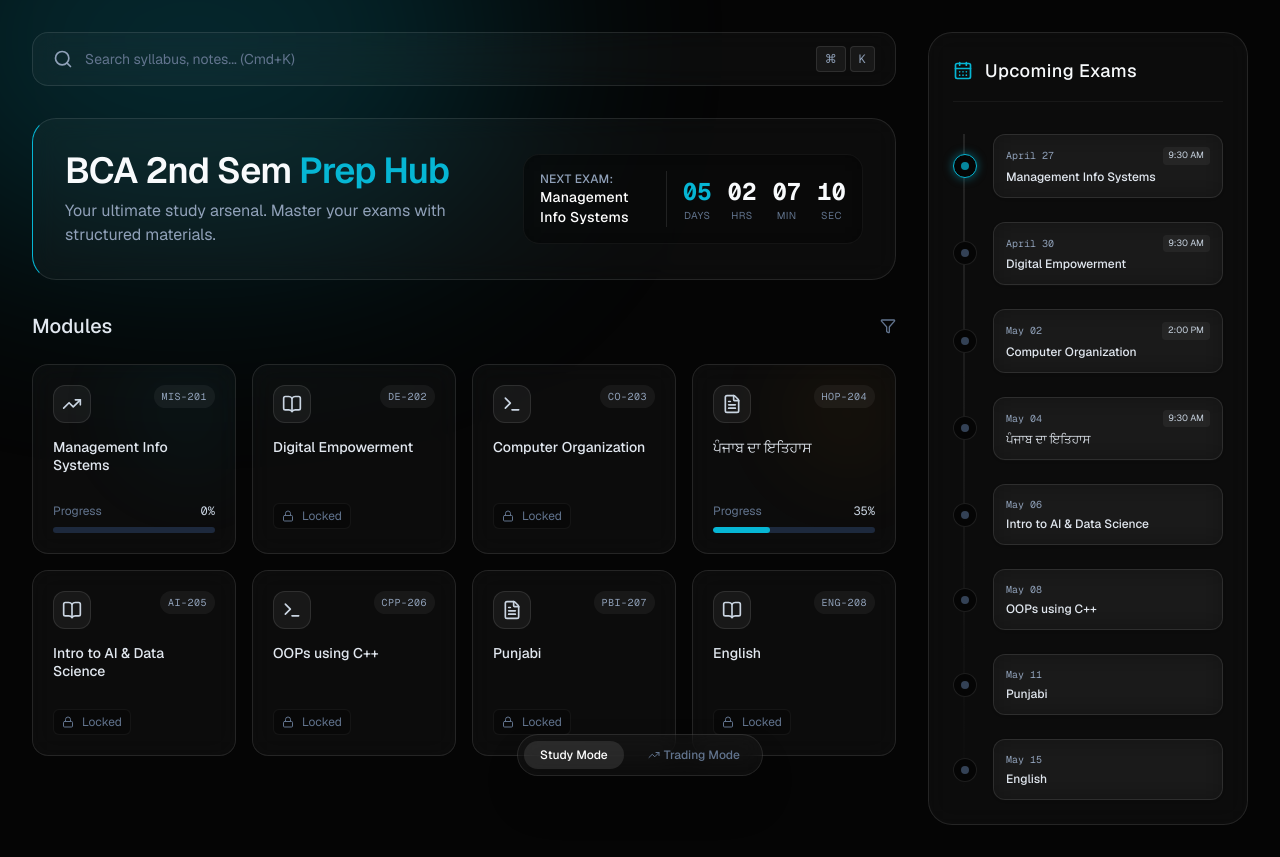
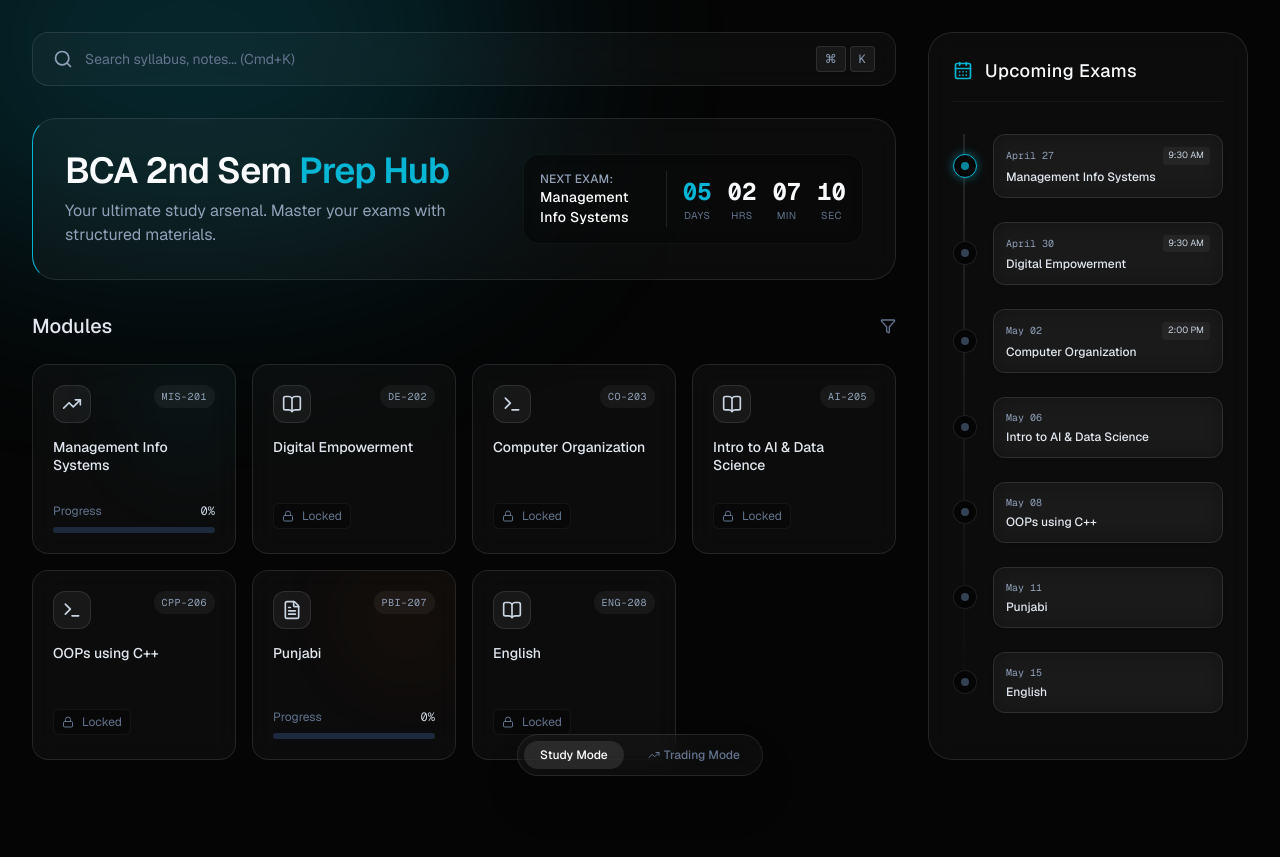
Before and after one commit to baljotchohan/BCA-2ND-SEM, a Next.js app in the folder study-dashboard/: page /BCA-2ND-SEM/ in a window 1280 px wide. After the commit the page ends 800 px from the top, so only its background shows below. Built offline with nearby package versions, Linux system fonts and the light colour scheme.

Commit message:
refactor: remove subject HOP-204 and cleanup conditional UI rendering logic

```diff
--- a/study-dashboard/app/page.tsx
+++ b/study-dashboard/app/page.tsx
@@ -69,18 +69,7 @@ const subjects: Subject[] = [
     icon: Terminal,
     locked: true,
   },
-  {
-    id: "s4",
-    name: "ਪੰਜਾਬ ਦਾ ਇਤਿਹਾਸ",
-    code: "HOP-204",
-    progress: 35,
-    displayDate: "May 04",
-    examDate: "2026-05-04T09:30:00",
-    time: "9:30 AM",
-    color: "from-amber-500/20 to-transparent",
-    icon: FileText,
-    locked: false,
-  },
+
   {
     id: "s5",
     name: "Intro to AI & Data Science",
@@ -112,7 +101,7 @@ const subjects: Subject[] = [
     examDate: "2026-05-11T09:30:00",
     color: "from-orange-500/20 to-transparent",
     icon: FileText,
-    locked: true,
+    locked: false,
   },
   {
     id: "s8",
@@ -521,9 +510,9 @@ export default function StudyDashboard() {
               {/* Tabs */}
               <div className="flex overflow-x-auto border-b border-white/5 px-2 md:px-6 hide-scrollbar shrink-0">
                 {[
-                  { id: "questions", label: activeSubject.code === "HOP-204" ? "ਮਹੱਤਵਪੂਰਨ ਪ੍ਰਸ਼ਨ" : "Important Questions" },
-                  { id: "notes", label: activeSubject.code === "HOP-204" ? "ਪੀ.ਡੀ.ਐਫ਼ ਨੋਟਸ" : "PDF Notes" },
-                  { id: "units", label: activeSubject.code === "HOP-204" ? "ਸਿਲੇਬਸ (ਯੂਨਿਟ)" : "Unit Breakdown" },
+                  { id: "questions", label: "Important Questions" },
+                  { id: "notes", label: "PDF Notes" },
+                  { id: "units", label: "Unit Breakdown" },
                 ].map((tab) => (
                   <button
                     key={tab.id}
@@ -557,24 +546,6 @@ export default function StudyDashboard() {
                       exit={{ opacity: 0, y: -10 }}
                       className="space-y-3"
                     >
-                      {activeSubject.code === "HOP-204" ? (
-                        <div className="space-y-4">
-                          <h3 className="text-lg font-medium text-white mb-4">ਮਹੱਤਵਪੂਰਨ ਪ੍ਰਸ਼ਨ (Important Questions)</h3>
-                          <ul className="space-y-3">
-                            {[
-                              "ਪੰਜਾਬ ਦੇ ਭੂਗੋਲਿਕ ਪਹਿਲੂਆਂ ਅਤੇ ਉਨ੍ਹਾਂ ਦਾ ਇਤਿਹਾਸ 'ਤੇ ਪ੍ਰਭਾਵ ਕੀ ਹੈ?",
-                              "ਸਿੰਧ ਘਾਟੀ ਦੀ ਸਭਿਅਤਾ ਦੀਆਂ ਮੁੱਖ ਵਿਸ਼ੇਸ਼ਤਾਵਾਂ ਦਾ ਵਰਣਨ ਕਰੋ।",
-                              "ਆਰੀਅਨਾਂ ਦਾ ਪੰਜਾਬ ਵਿੱਚ ਆਗਮਨ ਅਤੇ ਪ੍ਰਭਾਵ ਸਮਝਾਓ।",
-                              "ਗੁਰੂ ਨਾਨਕ ਦੇਵ ਜੀ ਦੀਆਂ ਪ੍ਰਮੁੱਖ ਸਿੱਖਿਆਵਾਂ ਬਾਰੇ ਚਰਚਾ ਕਰੋ।",
-                              "ਮਹਾਰਾਜਾ ਰਣਜੀਤ ਸਿੰਘ ਦੇ ਪ੍ਰਸ਼ਾਸਨਿਕ ਢਾਂਚੇ ਦਾ ਵਰਣਨ ਕਰੋ।"
-                            ].map((q, i) => (
-                              <li key={i} className="p-4 glass-panel rounded-xl border border-white/5 text-sm text-slate-200 hover:border-amber-500/30 transition-colors">
-                                <span className="text-amber-500 mr-2 font-bold">ਪ੍ਰਸ਼ਨ {i+1}:</span> {q}
-                              </li>
-                            ))}
-                          </ul>
-                        </div>
-                      ) : (
                       <div className="text-center py-12 border border-dashed border-white/10 rounded-2xl bg-white/[0.01]">
                         <FileText className="w-8 h-8 text-slate-600 mx-auto mb-3" />
                         <h3 className="text-slate-300 font-medium">
@@ -585,7 +556,6 @@ export default function StudyDashboard() {
                           questions for {activeSubject.code}.
                         </p>
                       </div>
-                      )}
                     </motion.div>
                   )}
 
@@ -597,29 +567,6 @@ export default function StudyDashboard() {
                       exit={{ opacity: 0, y: -10 }}
                       className="grid grid-cols-1 md:grid-cols-2 gap-4"
                     >
-                      {activeSubject.code === "HOP-204" ? (
-                        <>
-                          {[
-                            { title: "ਪ੍ਰਾਚੀਨ ਪੰਜਾਬ", size: "2.4 MB" },
-                            { title: "ਸਿੱਖ ਇਤਿਹਾਸ", size: "3.1 MB" },
-                            { title: "ਮਹਾਰਾਜਾ ਰਣਜੀਤ ਸਿੰਘ ਕਾਲ", size: "1.8 MB" },
-                            { title: "ਆਧੁਨਿਕ ਪੰਜਾਬ", size: "2.0 MB" }
-                          ].map((pdf, i) => (
-                            <div key={i} className="glass-panel p-4 rounded-xl border border-white/5 flex items-center justify-between group cursor-pointer hover:bg-white/5 transition-all">
-                              <div className="flex items-center gap-3">
-                                <div className="p-2 bg-red-500/10 rounded-lg text-red-400 group-hover:bg-red-500/20 transition-colors">
-                                  <FileText className="w-5 h-5" />
-                                </div>
-                                <div>
-                                  <h4 className="text-sm font-medium text-slate-200">{pdf.title}</h4>
-                                  <p className="text-xs text-slate-500">PDF • {pdf.size}</p>
-                                </div>
-                              </div>
-                              <Download className="w-4 h-4 text-slate-500 group-hover:text-amber-400 transition-colors" />
-                            </div>
-                          ))}
-                        </>
-                      ) : (
                       <div className="col-span-full text-center py-12 border border-dashed border-white/10 rounded-2xl bg-white/[0.01]">
                         <Download className="w-8 h-8 text-slate-600 mx-auto mb-3" />
                         <h3 className="text-slate-300 font-medium">
@@ -629,7 +576,6 @@ export default function StudyDashboard() {
                           Awaiting PDF uploads and module materials.
                         </p>
                       </div>
-                      )}
                     </motion.div>
                   )}
 
@@ -641,28 +587,6 @@ export default function StudyDashboard() {
                       exit={{ opacity: 0, y: -10 }}
                       className="space-y-4"
                     >
-                      {activeSubject.code === "HOP-204" ? (
-                        <div className="space-y-4">
-                          {[
-                            { unit: "ਯੂਨਿਟ 1", title: "ਪ੍ਰਾਚੀਨ ਪੰਜਾਬ", desc: "ਸਿੰਧ ਘਾਟੀ ਦੀ ਸਭਿਅਤਾ, ਆਰੀਅਨਾਂ ਦਾ ਆਗਮਨ ਅਤੇ ਜਾਤੀ ਪ੍ਰਣਾਲੀ" },
-                            { unit: "ਯੂਨਿਟ 2", title: "ਮੱਧਕਾਲੀਨ ਪੰਜਾਬ", desc: "ਭਗਤੀ ਲਹਿਰ, ਸੂਫੀਵਾਦ ਅਤੇ ਪੰਜਾਬ ਦੇ ਸਮਾਜਿਕ ਹਾਲਾਤ" },
-                            { unit: "ਯੂਨਿਟ 3", title: "ਸਿੱਖ ਇਤਿਹਾਸ", desc: "ਗੁਰੂ ਨਾਨਕ ਦੇਵ ਜੀ ਤੋਂ ਗੁਰੂ ਗੋਬਿੰਦ ਸਿੰਘ ਜੀ ਤੱਕ, ਖਾਲਸੇ ਦੀ ਸਿਰਜਣਾ" },
-                            { unit: "ਯੂਨਿਟ 4", title: "ਆਧੁਨਿਕ ਪੰਜਾਬ", desc: "ਬ੍ਰਿਟਿਸ਼ ਰਾਜ, ਸਿੰਘ ਸਭਾ ਲਹਿਰ ਅਤੇ ਆਜ਼ਾਦੀ ਸੰਗਰਾਮ ਵਿੱਚ ਪੰਜਾਬ ਦਾ ਯੋਗਦਾਨ" }
-                          ].map((u, i) => (
-                            <div key={i} className="glass-panel p-5 rounded-xl border border-white/5 hover:border-amber-500/20 transition-colors">
-                              <div className="flex items-start gap-4">
-                                <div className="px-3 py-1 bg-amber-500/10 text-amber-400 text-xs font-mono rounded-md shrink-0">
-                                  {u.unit}
-                                </div>
-                                <div>
-                                  <h4 className="text-sm font-medium text-white mb-1">{u.title}</h4>
-                                  <p className="text-xs text-slate-400">{u.desc}</p>
-                                </div>
-                              </div>
-                            </div>
-                          ))}
-                        </div>
-                      ) : (
                       <div className="text-center py-12 border border-dashed border-white/10 rounded-2xl bg-white/[0.01]">
                         <BookOpen className="w-8 h-8 text-slate-600 mx-auto mb-3" />
                         <h3 className="text-slate-300 font-medium">
@@ -672,7 +596,6 @@ export default function StudyDashboard() {
                           Provide the unit-wise syllabus to generate study tracks.
                         </p>
                       </div>
-                      )}
                     </motion.div>
                   )}
                 </AnimatePresence>
```
Lines whose indentation alone changed are shown as unchanged.
